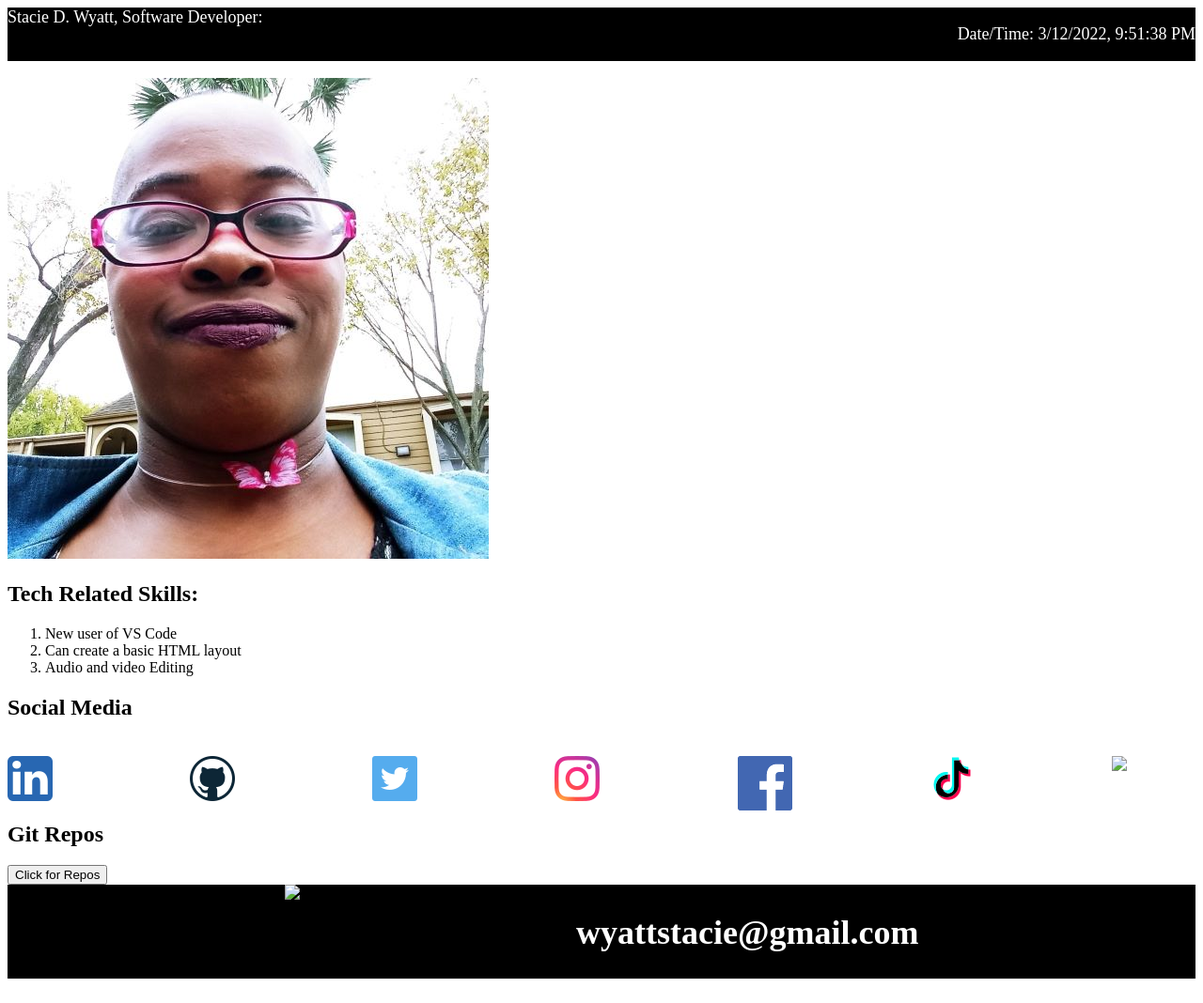
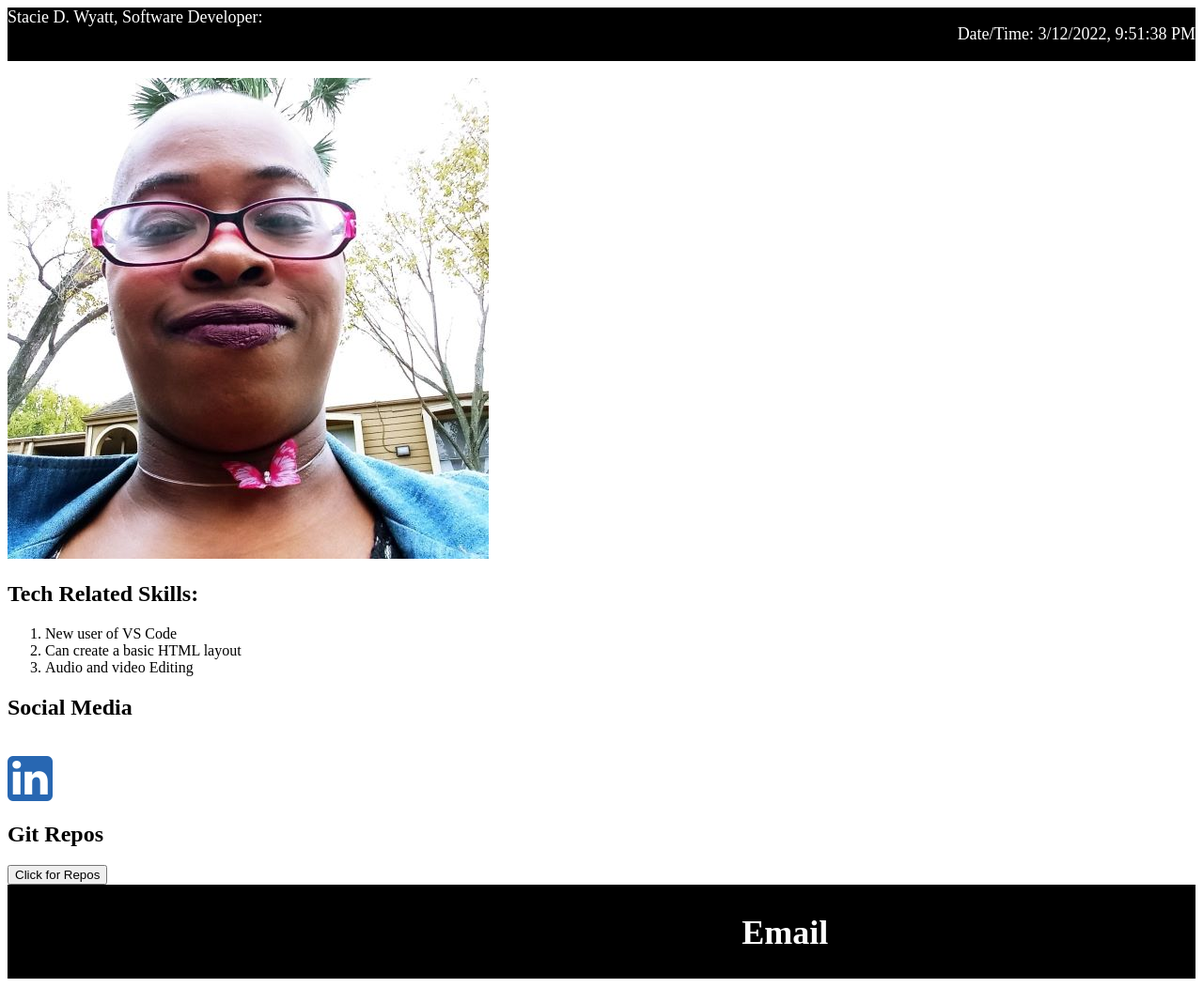
Before and after one commit to staciedwyatt/Front-End-Foundations, a plain HTML site: page L10HandsOn/index.html in a window 1280 px wide. Shown: the whole page at 94% size. Drawn offline with nearby package versions, Linux system fonts and the light colour scheme.

Commit message:
Update index.html
removed identifying info

```diff
--- a/L10HandsOn/index.html
+++ b/L10HandsOn/index.html
@@ -38,36 +38,36 @@
 
             <span>
                 <a href="https://github.com/staciedwyatt/" target="_blank">
-                <img src="Images/github2.png"/>
+                <img src=""/>
                 </a>
                 </span><br>
 
             <span>
-                <a href="https://www.twitter.com/sdwyatt" target="_blank">
-                <img src="Images/twitter2.png"/>
+                <a href="" target="_blank">
+                <img src=""/>
                 </a>
                 </span><br>
 
             <span>
-                <a href="https://www.instagram.com/sdwyatt1980/" target="_blank">
-                <img src="Images/instagram2.png"/>
+                <a href="" target="_blank">
+                <img src=""/>
                 </a>
                 </span><br>
 
             <span>
-                <a href="https://www.facebook.com/staciewyatt/" target="_blank">
-                <img src="Images/facebook2.png" />
+                <a href="" target="_blank">
+                <img src="" />
                 </a>
                 </span><br>
 
              <span>
-                <a href="https://www.tiktok.com/@staciedwyatt/" target="_blank">
-                <img src="Images/tiktok.png"/>
+                <a href="" target="_blank">
+                <img src=""/>
                 </a>
                 </span><br>
             <span>
-                <a href="https://www.youtube.com/c/StacieWyatt1980" target="_blank">
-                <img src="Images/youtube.png"/>
+                <a href=" target="_blank">
+                <img src=""/>
                 </a>
                 </span><br>
         </div>
@@ -82,8 +82,8 @@
         <script src="script.js" type="text/javascript"></script>
 
         <footer class = "footer">
-            <img src="Images/email.png"/>
-            <h2>wyattstacie@gmail.com</h2>
+            <img src=""/>
+            <h2>Email</h2>
         </footer> <br>
 
     </body>
```
